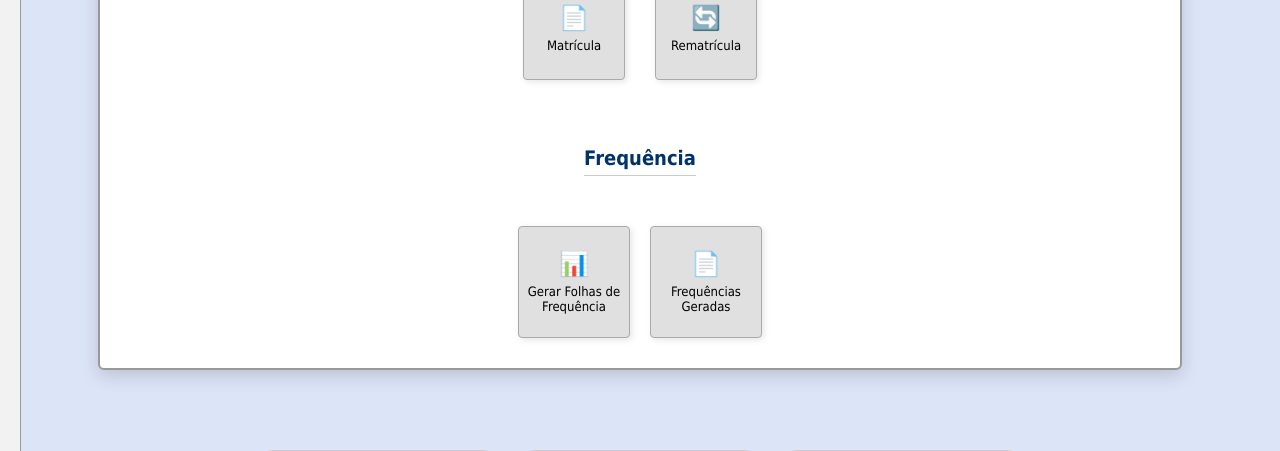
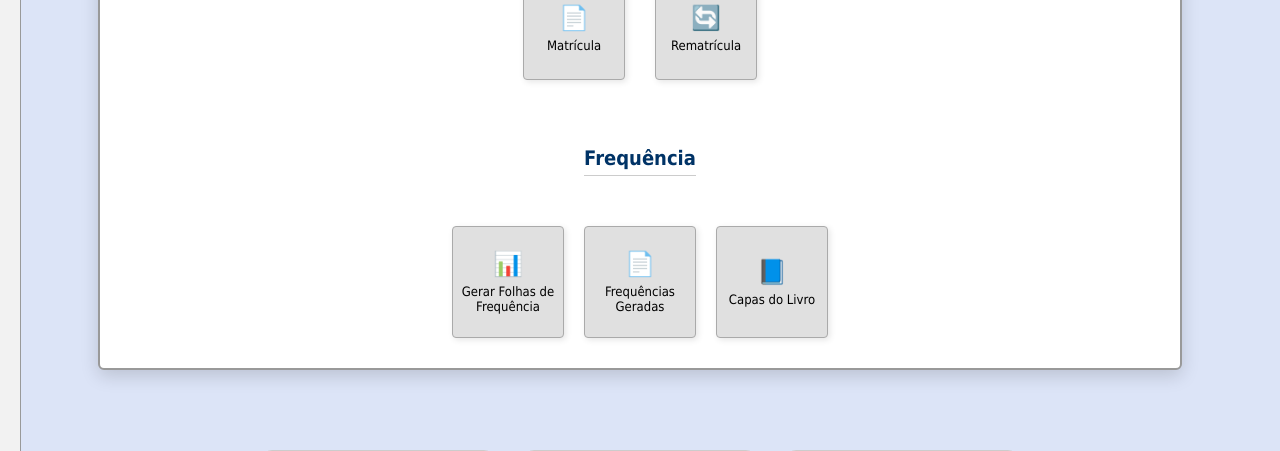
Before and after one commit to amvtec/vitordias, a Django app: page /alunos/ in a window 1280 px wide. Shown: the part 288-739 px from the top of the page. Run offline with Django 5.2, Linux system fonts and the light colour scheme.

Commit message:
Alteracoes nos templates

```diff
--- a/alunos/templates/alunos/painel_alunos.html
+++ b/alunos/templates/alunos/painel_alunos.html
@@ -349,6 +349,7 @@
                 <a href="{% url 'cadastrar_feriado' %}" class="botao feriado"><span>📅</span><span>Cadastrar novo Feriado</span></a>
                 <a href="{% url 'selecionar_funcionarios' %}" class="botao folhas"><span>📊</span><span>Gerar Folhas de Frequência</span></a>
                 <a href="{% url 'listar_folhas' %}" class="botao geradas"><span>📄</span><span>Frequências Geradas</span></a>
+                <a href="{% url 'selecionar_capa' %}" class="botao folhas"><span>📘</span><span>Capas do Livro</span></a>
             </div>
         </div>
 
@@ -368,13 +369,15 @@
         <!-- APENAS BOTÕES RESTRITOS -->
         <div style="margin-top: 50px; text-align: center;">
             <h2 style="font-size: 20px; color: #003366; margin-bottom: 20px; border-bottom: 1px solid #ccc; display: inline-block; padding-bottom: 5px;">
-                Frequência
+        Frequência
             </h2>
-            <div class="btn-grid" style="gap: 20px; margin-top: 30px;">
+        <div class="btn-grid" style="gap: 20px; margin-top: 30px;">
                 <a href="{% url 'selecionar_funcionarios' %}" class="botao folhas"><span>📊</span><span>Gerar Folhas de Frequência</span></a>
                 <a href="{% url 'listar_folhas' %}" class="botao geradas"><span>📄</span><span>Frequências Geradas</span></a>
-            </div>
+                <a href="{% url 'selecionar_capa' %}" class="botao listar"><span>📘</span><span>Capas do Livro</span></a>
         </div>
+    </div>
+
     {% endif %}
     </div>
 
```
